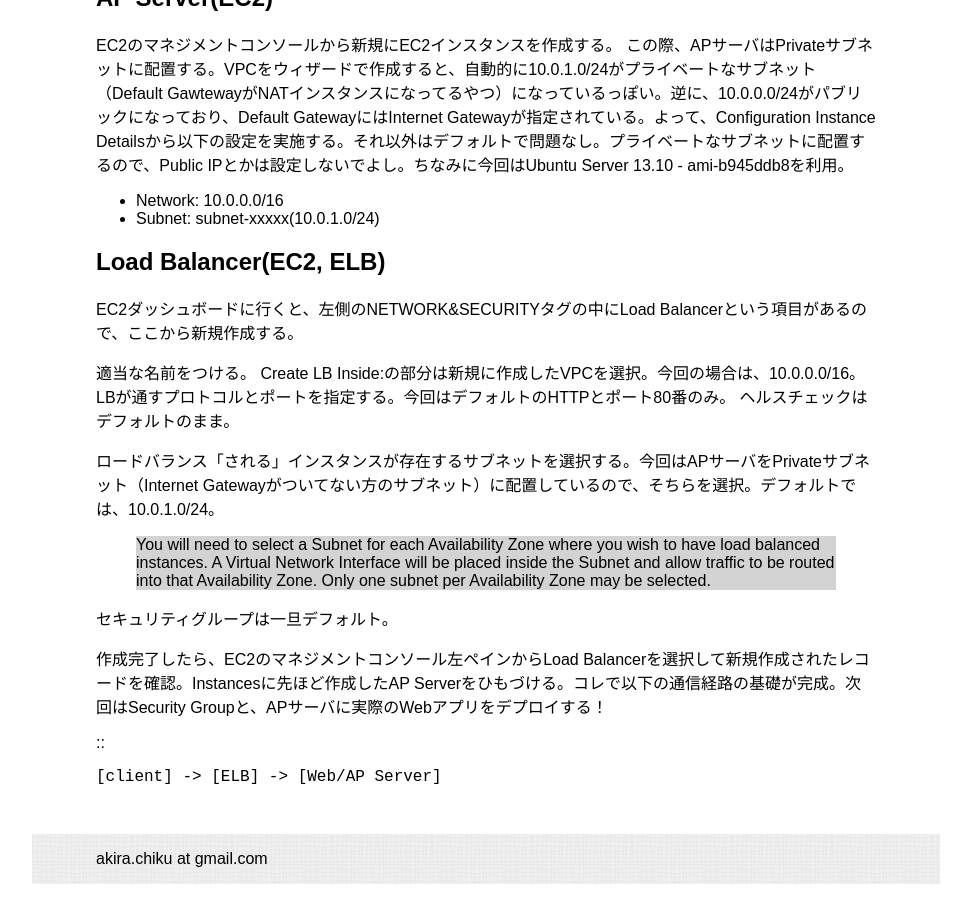
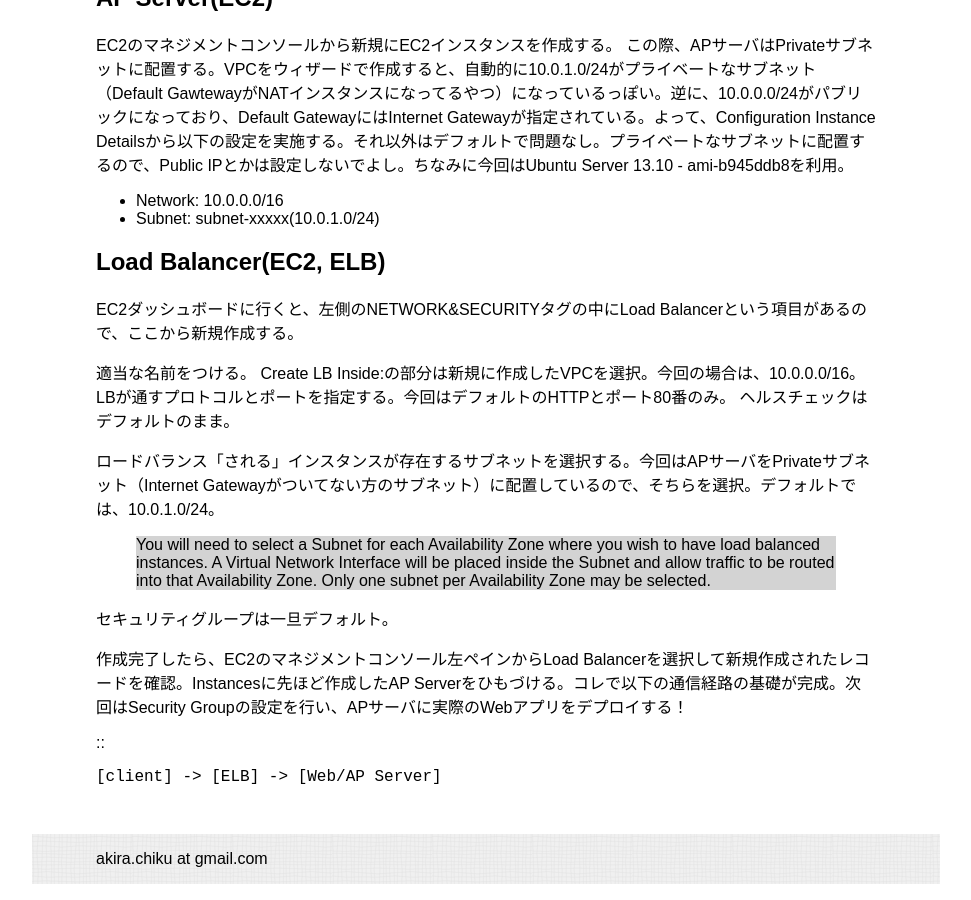
Before and after one commit to achiku/achiku.github.io, a Jekyll site: the page built from _posts/2013-11-04-aws-vpc-nat-elb-ec2.md, in a window 1280 px wide and 900 px high, scrolled down 1821 px. Shown: the whole window, without its empty margins (154-1125 px from the left). Built offline with Jekyll 4.4.1, drawn with Linux system fonts in a browser that asks for light colours.

Commit message:
言葉修正

```diff
--- a/_posts/2013-11-04-aws-vpc-nat-elb-ec2.md
+++ b/_posts/2013-11-04-aws-vpc-nat-elb-ec2.md
@@ -77,7 +77,7 @@ LBが通すプロトコルとポートを指定する。今回はデフォルト
 セキュリティグループは一旦デフォルト。
 
 
-作成完了したら、EC2のマネジメントコンソール左ペインからLoad Balancerを選択して新規作成されたレコードを確認。Instancesに先ほど作成したAP Serverをひもづける。コレで以下の通信経路の基礎が完成。次回はSecurity Groupと、APサーバに実際のWebアプリをデプロイする！
+作成完了したら、EC2のマネジメントコンソール左ペインからLoad Balancerを選択して新規作成されたレコードを確認。Instancesに先ほど作成したAP Serverをひもづける。コレで以下の通信経路の基礎が完成。次回はSecurity Groupの設定を行い、APサーバに実際のWebアプリをデプロイする！
 
 ::
 
```
Also changed, not shown: 1 other file.
